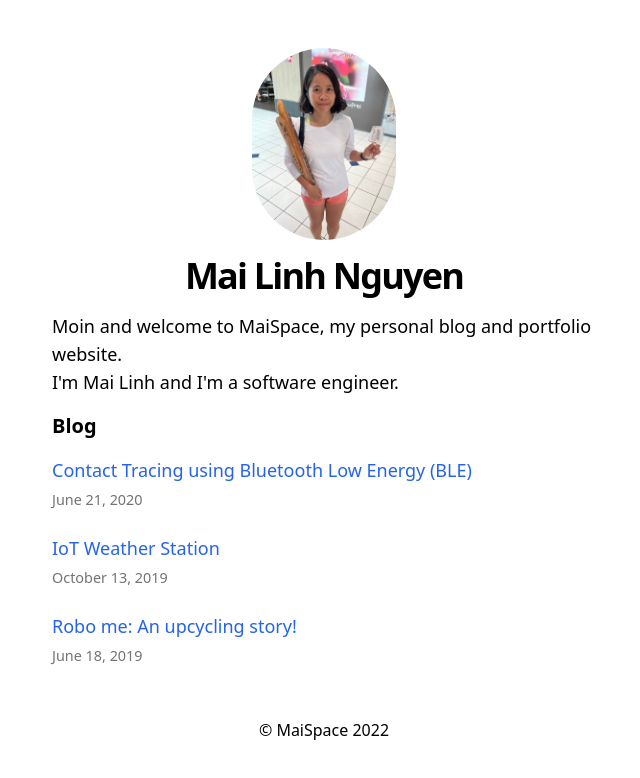
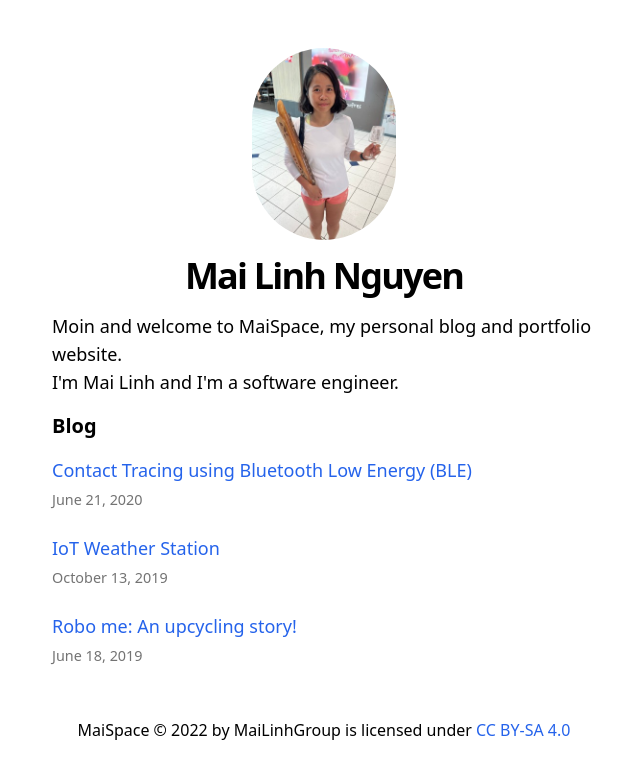
Before and after one commit to MaiLinhGroup/maispace-v2, a Next.js app: page / in a window 1280 px wide. Shown: the top 778 px of the page, without its empty margins (316-956 px from the left). Built offline with nearby package versions, Linux system fonts and the light colour scheme.

Commit message:
style: :memo: add reference to license to footer and README

```diff
--- a/components/layout.tsx
+++ b/components/layout.tsx
@@ -70,7 +70,10 @@ export default function Layout({
       )}
       <footer className='mt-8 py-4'>
         <div className='container mx-auto flex justify-center'>
-          &copy; MaiSpace {(new Date().getFullYear())}
+          MaiSpace &copy; {(new Date().getFullYear())} by MaiLinhGroup is licensed under&nbsp;
+          <a href="https://creativecommons.org/licenses/by-sa/4.0/?ref=chooser-v1" className="text-blue-600 hover:text-blue-800">
+              CC BY-SA 4.0
+          </a>
         </div>
       </footer>
     </div>
```
Also changed, not shown: 1 other file (tests, documents, lock files or other folders).
